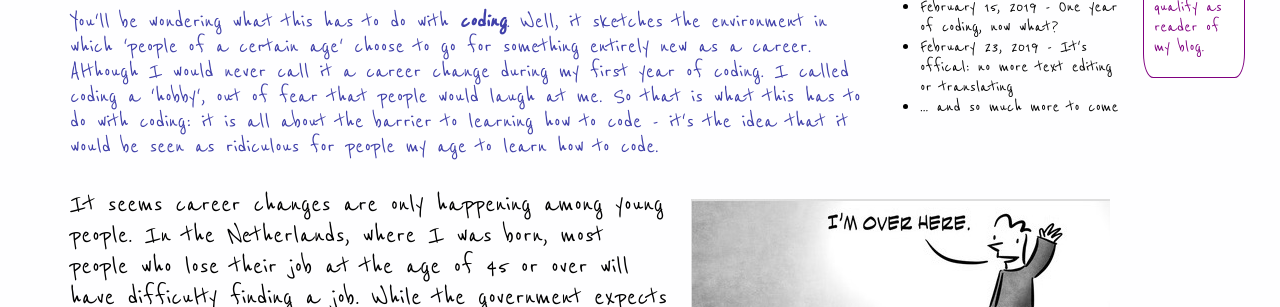
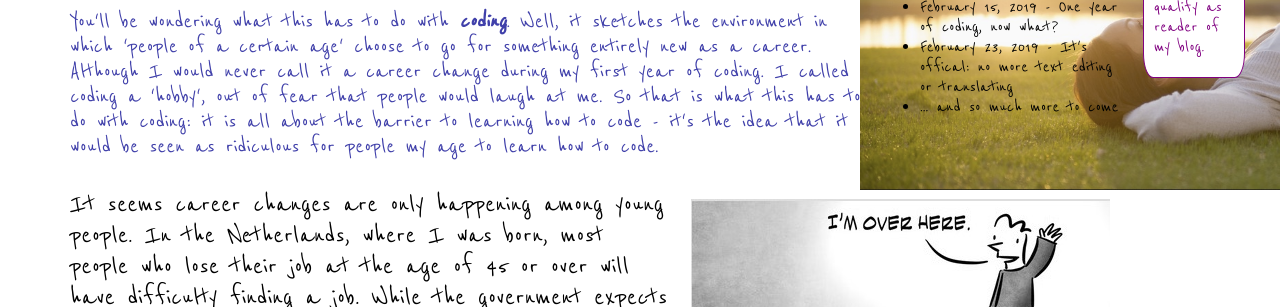
Before and after one commit to Jethet/HTML-CSS, a plain HTML site: page Epicodus course/index.html in a window 1280 px wide. Shown: the part 207-514 px from the top of the page. Drawn offline with Linux system fonts and the light colour scheme; a web font is replaced by a local one.

Commit message:
Add two background images

```diff
--- a/Epicodus course/style.css
+++ b/Epicodus course/style.css
@@ -2,7 +2,6 @@ html {
   margin: 0;
   padding: 0;
 }
-
 body {
   font-family: 'Reenie Beanie',cursive;
   font-size: 30px;
@@ -13,6 +12,10 @@ body {
   margin-left: 50px;
   margin-right: 100px;
   background-color: #FEFEFF;
+  background: url('imgs/relax-pict.jpg') right top no-repeat,
+              url('imgs/code-screen.jpg') left no-repeat;
+  background-size: 420px auto, auto 900px;
+  background-attachment: fixed, fixed;
 }
 figcaption {
   font-family: 'Just Me Again Down Here', cursive;
```
